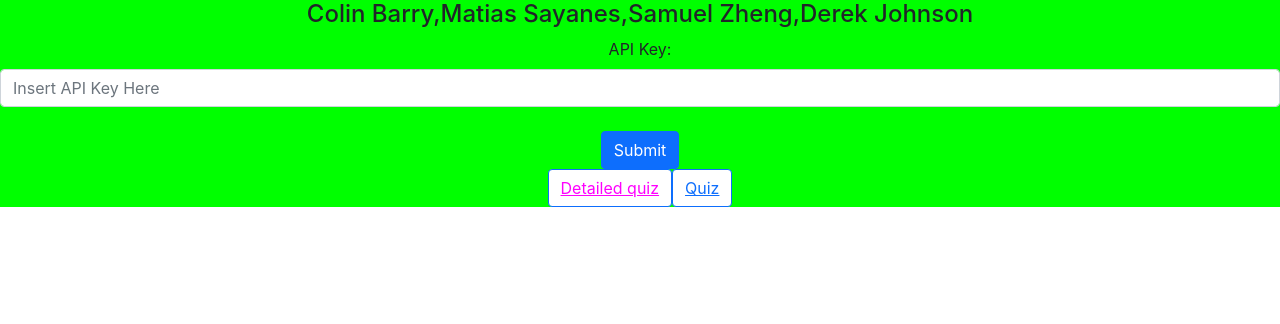
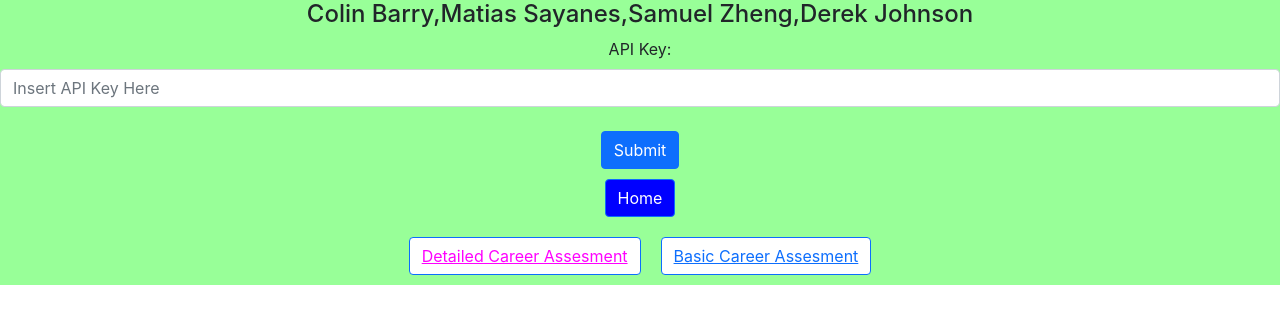
Before and after one commit to ColinB777/FinalProject, a React (Create React App) app: page / in a window 1280 px wide. Shown: the top 324 px of the page. Built offline with nearby package versions, Linux system fonts and the light colour scheme.

Commit message:
restored homepage and added the already done home button

```diff
--- a/src/App.tsx
+++ b/src/App.tsx
@@ -23,12 +23,17 @@ function App() {
     window.location.reload(); //when making a mistake and changing the key again, I found that I have to reload the whole site before openai refreshes what it has stores for the local storage variable
   }
 
+  function testButtonPrint()
+  {
+    alert("Sending back to home page... (TEST)");
+  }
+
   //whenever there's a change it'll store the api key in a local state called key but it won't be set in the local storage until the user clicks the submit button
   function changeKey(event: React.ChangeEvent<HTMLInputElement>) {
     setKey(event.target.value);
   }
   return (
-    <div className="App" style={{background:'lime'}}>
+    <div className="App" style={{background:'#98FF98'}}>
     <Router>
       <header className="App">
         <h4> Colin Barry,Matias Sayanes,Samuel Zheng,Derek Johnson </h4>
@@ -39,12 +44,15 @@ function App() {
         <br></br>
         <Button className="Submit-Button" onClick={handleSubmit}>Submit</Button>
       </Form>
-      <Button style={{background:'white'}}>
-      <Link to="/detailed_quiz" style={{color:'magenta'}}>Detailed quiz</Link>
+      <Button type="button" style={{background:'blue', margin:10}} onClick={testButtonPrint}> Home</Button>
+      <div style={{alignItems:'center'}}>
+      <Button style={{background:'white',margin:10,}}>
+      <Link to="/detailed_quiz" style={{color:'magenta'}}>Detailed Career Assesment</Link>
       </Button>
-      <Button  style={{background:'white'}}>
-      <Link to="/basic_quiz">Quiz</Link>
+      <Button  style={{background:'white',margin:10}} >
+      <Link to="/basic_quiz">Basic Career Assesment</Link>
       </Button>
+      </div>
       <Routes>
         <Route path="/detailed_quiz" element={<Detailedquiz />} />
         <Route path="/basic_quiz" element={<SimpleInterface/>} />
```
